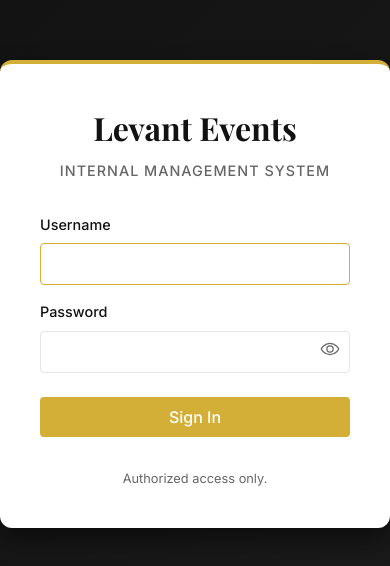
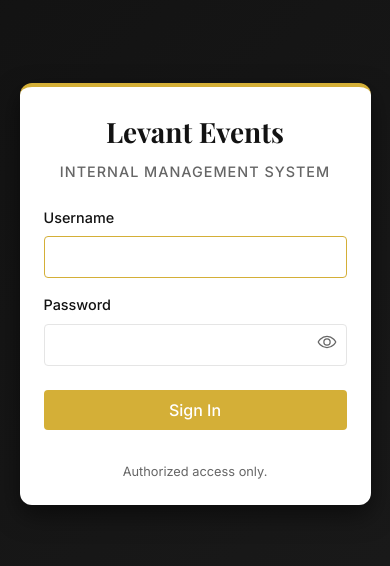
Before and after one commit to abdallahbarakat69/levant-events, a React (Vite) app: page /#/login in a window 390 px wide. Shown: the part 128-694 px from the top of the page. Built offline with nearby package versions, Linux system fonts and the light colour scheme.

Commit message:
UI: Improve mobile responsiveness for Login and Dashboard

```diff
--- a/src/pages/Dashboard.jsx
+++ b/src/pages/Dashboard.jsx
@@ -77,6 +77,7 @@ const Dashboard = () => {
                     <h2>Recently Updated Clients</h2>
                 </div>
                 <div className={styles.tableCard}>
+                    <div className={styles.tableContainer}>
                         <table className={styles.table}>
                             <thead>
                                 <tr>
@@ -105,6 +106,7 @@ const Dashboard = () => {
                     </div>
                 </div>
             </div>
+        </div>
     );
 };
 
--- a/src/pages/Dashboard.module.css
+++ b/src/pages/Dashboard.module.css
@@ -135,3 +135,28 @@
     color: var(--color-text-muted);
     padding: 40px;
 }
+
+/* Responsive Table Wrapper */
+.tableContainer {
+    width: 100%;
+    overflow-x: auto;
+    -webkit-overflow-scrolling: touch;
+    /* smooth scrolling on iOS */
+}
+
+/* Mobile Responsiveness */
+@media (max-width: 768px) {
+    .grid {
+        grid-template-columns: 1fr;
+    }
+
+    .header h1 {
+        font-size: 2rem;
+    }
+
+    .table th,
+    .table td {
+        padding: 12px 16px;
+        font-size: 0.85rem;
+    }
+}
--- a/src/pages/Login.module.css
+++ b/src/pages/Login.module.css
@@ -56,3 +56,19 @@
     font-size: 0.8rem;
     color: var(--color-text-muted);
 }
+
+/* Mobile Responsiveness */
+@media (max-width: 480px) {
+    .card {
+        padding: 24px;
+        max-width: 90%;
+    }
+
+    .header h1 {
+        font-size: 1.75rem;
+    }
+
+    .header {
+        margin-bottom: 24px;
+    }
+}
```
Also changed, not shown: 2 other files (tests, documents, lock files or other folders). Lines whose indentation alone changed are shown as unchanged.
